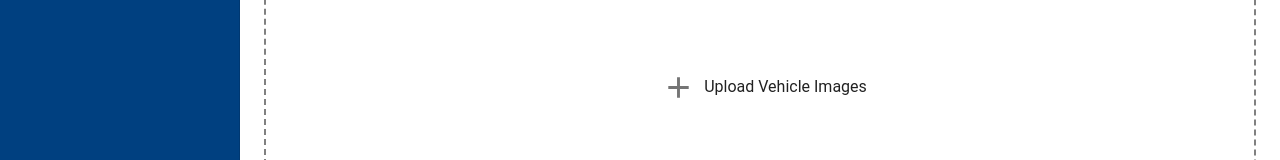
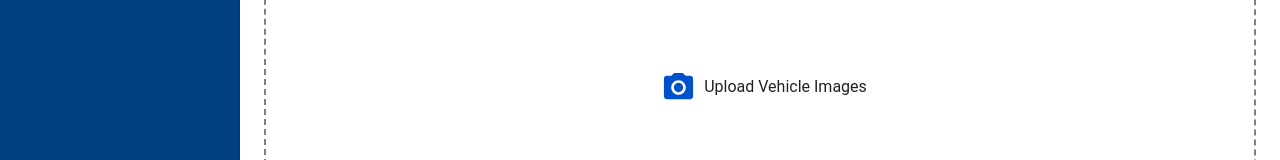
Before and after one commit to SamWalker7/Dastopia-Admin, a React (Create React App) app: page /add-car in a window 1280 px wide. Shown: the part 472-632 px from the top of the page. Built offline with nearby package versions, Linux system fonts and the light colour scheme.

Commit message:
changed camera and dashboard trending icons to success annd primary

```diff
--- a/src/components/card-item.js
+++ b/src/components/card-item.js
@@ -29,13 +29,13 @@ const CardItem = ({ icon, title, count, period }) => {
             <Typography variant="h4" fontWeight="bold">
                 {count}
             </Typography>
-            <Typography variant="h6" gutterBottom>
+            <Typography variant="h5" gutterBottom color="gray">
                 {title > 0 ? <>
-                    <TrendingUpIcon color="success"/>
+                    <TrendingUpIcon fontSize="large" color="success"/>
                     {title}%
                 </> : title !== '' ?
                     <>
-                        <TrendingDownIcon color="error"/>
+                        <TrendingDownIcon fontSize="large" color="error"/>
                         {title}%
                     </> : <></>
                 }
--- a/src/pages/AddCar.js
+++ b/src/pages/AddCar.js
@@ -415,7 +415,8 @@ const AddCar = () => {
 							}}
 						>
 							<IconButton component="span">
-								<AddIcon fontSize="large" />
+								{/* <AddIcon fontSize="large" /> */}
+								<CameraAltIcon fontSize="large" color="primary"/>
 							</IconButton>
 							Upload Vehicle Images
 							<input
```
